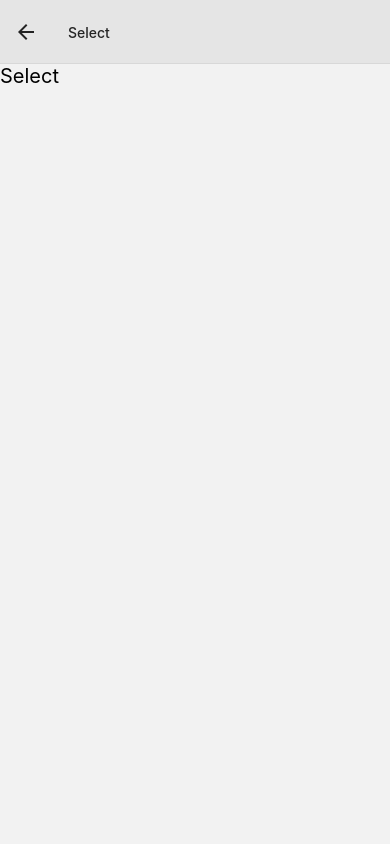
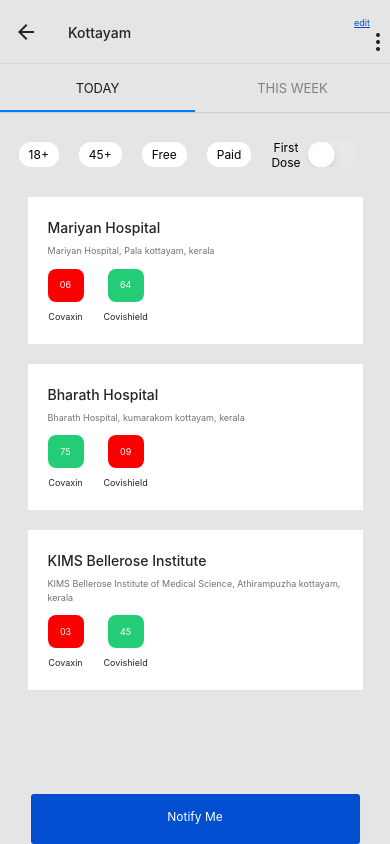
Before and after one commit to GeroWalther/vaccine-slots, a React Native app: screen /Select in a window 390 px wide. Built offline with nearby package versions, Linux system fonts and the light colour scheme.

Commit message:
finished last screen

```diff
--- a/src/routes/Navigation.js
+++ b/src/routes/Navigation.js
@@ -38,7 +38,14 @@ const Nav = () => {
           component={Location}
           options={{title: 'Change location'}}
         />
-        <Stack.Screen name="Select" component={Select} />
+        <Stack.Screen
+          name="Select"
+          component={Select}
+          options={{
+            title: 'Kottayam',
+            headerTitleStyle: {fontSize: 14},
+          }}
+        />
       </Stack.Navigator>
     </NavigationContainer>
   );
--- a/src/screens/Login.js
+++ b/src/screens/Login.js
@@ -91,7 +91,6 @@ const styles = StyleSheet.create({
     padding: 10,
   },
   txtCon: {
-    backgroundColor: '#20eb2045',
     position: 'relative',
     width: '100%',
     height: 156,
--- a/src/screens/Select.js
+++ b/src/screens/Select.js
@@ -1,18 +1,49 @@
-import {StyleSheet, Text, View} from 'react-native';
-import React from 'react';
+// import {StyleSheet} from 'react-native';
+import React, {useLayoutEffect} from 'react';
+import {createMaterialTopTabNavigator} from '@react-navigation/material-top-tabs';
 
-const Select = () => {
+import VerticalDotsBtn from '../ui/VerticalDotsBtn';
+
+import Today from '../tabs/Today';
+import ThisWeek from '../tabs/ThisWeek';
+import EditBtn from '../ui/EditBtn';
+
+const Select = ({navigation}) => {
+  const Tab = createMaterialTopTabNavigator();
+
+  function dots() {}
+  function edit() {}
+  useLayoutEffect(() => {
+    navigation.setOptions({
+      // eslint-disable-next-line react/no-unstable-nested-components
+      headerRight: () => {
+        return (
+          <>
+            <EditBtn onPress={edit}>edit</EditBtn>
+            <VerticalDotsBtn onPress={dots} />
+          </>
+        );
+      },
+    });
+  }, [navigation]);
+
   return (
-    <View>
-      <Text style={styles.txt}>Select</Text>
-    </View>
+    <>
+      <Tab.Navigator
+        screenOptions={{tabBarStyle: {backgroundColor: '#E5E5E5'}}}>
+        <Tab.Screen
+          name="Today"
+          component={Today}
+          options={{tabBarLabel: 'Today'}}
+        />
+        <Tab.Screen
+          name="TabByDistrict"
+          component={ThisWeek}
+          options={{tabBarLabel: 'This Week'}}
+        />
+      </Tab.Navigator>
+    </>
   );
 };
 
 export default Select;
-
-const styles = StyleSheet.create({
-  txt: {
-    fontSize: 20,
-  },
-});
--- /dev/null
+++ b/src/tabs/ThisWeek.js
@@ -0,0 +1,14 @@
+import {StyleSheet, Text, View} from 'react-native';
+import React from 'react';
+
+const Today = () => {
+  return (
+    <View>
+      <Text>This Week</Text>
+    </View>
+  );
+};
+
+export default Today;
+
+const styles = StyleSheet.create({});
--- /dev/null
+++ b/src/tabs/Today.js
@@ -0,0 +1,123 @@
+import {Image, StyleSheet, Text, View, FlatList} from 'react-native';
+import React from 'react';
+import SearchResItem from '../ui/SearchResItem';
+import BlueBtn from '../ui/BlueBtn';
+
+const data = [
+  {
+    key: 1,
+    title: 'Mariyan Hospital',
+    descr: 'Mariyan Hospital, Pala kottayam, kerala',
+    firstColor: '#FB0000',
+    count: '06',
+    secondColor: '#23CD75',
+    count2: '64',
+  },
+  {
+    key: 2,
+    title: 'Bharath Hospital',
+    descr: 'Bharath Hospital, kumarakom kottayam, kerala',
+    firstColor: '#23CD75',
+    count: '75',
+    secondColor: '#FB0000',
+    count2: '09',
+  },
+  {
+    key: 3,
+    title: 'KIMS Bellerose Institute',
+    descr:
+      'KIMS Bellerose Institute of Medical Science, Athirampuzha kottayam, kerala',
+    firstColor: '#FB0000',
+    count: '03',
+    secondColor: '#23CD75',
+    count2: '45',
+  },
+];
+
+const Today = () => {
+  const toggle = require('../assets/toggle.png');
+
+  return (
+    <View style={styles.con}>
+      <View style={styles.topcon}>
+        <View style={styles.tag}>
+          <Text style={styles.tagTx}>18+</Text>
+        </View>
+        <View style={styles.tag}>
+          <Text style={styles.tagTx}>45+</Text>
+        </View>
+        <View style={styles.tag}>
+          <Text style={styles.tagTx}>Free</Text>
+        </View>
+        <View style={styles.tag}>
+          <Text style={styles.tagTx}>Paid</Text>
+        </View>
+        <View style={styles.selectKnobcon}>
+          <Text style={styles.tagTx}>First Dose</Text>
+          <Image source={toggle} style={styles.track} />
+        </View>
+      </View>
+      <FlatList
+        style={styles.flat}
+        data={data}
+        renderItem={({item}) => (
+          <SearchResItem
+            title={item.title}
+            descr={item.descr}
+            color={item.firstColor}
+            color2={item.secondColor}
+            count={item.count}
+            count2={item.count2}
+          />
+        )}
+      />
+      <BlueBtn>Notify Me</BlueBtn>
+    </View>
+  );
+};
+
+export default Today;
+
+const styles = StyleSheet.create({
+  con: {
+    backgroundColor: '#E5E5E5',
+    flex: 1,
+    alignItems: 'center',
+  },
+  tag: {
+    backgroundColor: '#ffffff',
+    paddingHorizontal: 10,
+    marginHorizontal: 10,
+    paddingVertical: 5,
+    borderRadius: 12,
+    justifyContent: 'center',
+  },
+  tagTx: {
+    color: '#000000',
+    fontSize: 12,
+    fontWeight: 400,
+    textAlign: 'center',
+  },
+  topcon: {
+    flexDirection: 'row',
+
+    alignItems: 'center',
+    marginVertical: 30,
+  },
+  flat: {
+    marginBottom: 30,
+  },
+  selectKnobcon: {
+    alignItems: 'center',
+    flexDirection: 'row',
+    marginLeft: 10,
+    marginRight: 60,
+    height: 25,
+    width: 50,
+  },
+  track: {
+    height: '100%',
+    width: '100%',
+    marginLeft: 5,
+  },
+});
--- a/src/ui/BlueBtn.js
+++ b/src/ui/BlueBtn.js
@@ -12,7 +12,6 @@ export default function BlueBtn({children, onPress}) {
 const styles = StyleSheet.create({
   back: {
     backgroundColor: '#014ED0',
-    paddingHorizontal: 141,
     paddingVertical: 15,
     width: 329,
     height: 50,
--- /dev/null
+++ b/src/ui/EditBtn.js
@@ -0,0 +1,25 @@
+import {StyleSheet, Text, Pressable, Platform} from 'react-native';
+import React from 'react';
+
+export default function ClearBtn({children, onPress}) {
+  return (
+    <Pressable style={styles.press} onPress={onPress}>
+      <Text style={styles.editbtn}>{children}</Text>
+    </Pressable>
+  );
+}
+
+const styles = StyleSheet.create({
+  editbtn: {
+    color: '#014ED0',
+    fontWeight: '400',
+    fontSize: 9,
+    lineHeight: 14,
+    textDecorationLine: 'underline',
+  },
+  press: {
+    marginLeft: Platform.OS === 'ios' ? 5 : 6,
+    marginTop: 5,
+    marginRight: 20,
+  },
+});
--- /dev/null
+++ b/src/ui/SearchResItem.js
@@ -0,0 +1,80 @@
+import {StyleSheet, Text, View} from 'react-native';
+import React from 'react';
+
+const SearchResItem = ({title, descr, color, color2, count, count2}) => {
+  return (
+    <View style={styles.con}>
+      <Text style={styles.title}>{title}</Text>
+      <Text style={styles.descr}>{descr}</Text>
+      <View style={styles.boxes}>
+        <View style={styles.column}>
+          <View style={[styles.box, {backgroundColor: color}]}>
+            <Text style={styles.count}>{count}</Text>
+          </View>
+          <Text style={styles.tx}>Covaxin</Text>
+        </View>
+        <View style={styles.column}>
+          <View style={[styles.box, {backgroundColor: color2}]}>
+            <Text style={styles.count}>{count2}</Text>
+          </View>
+          <Text style={styles.tx}>Covishield</Text>
+        </View>
+      </View>
+    </View>
+  );
+};
+
+export default SearchResItem;
+
+const styles = StyleSheet.create({
+  con: {
+    backgroundColor: 'white',
+    flex: 1,
+    width: 335,
+    padding: 20,
+    gap: 6,
+    marginBottom: 20,
+  },
+  boxes: {
+    flexDirection: 'row',
+  },
+  box: {
+    width: 36,
+    height: 33,
+    borderRadius: 8,
+    justifyContent: 'center',
+    alignItems: 'center',
+  },
+  count: {
+    color: '#FFFAFA',
+    fontSize: 9,
+    lineHeight: 13.5,
+    fontWeight: 400,
+  },
+  column: {
+    flexDirection: 'column',
+    alignItems: 'center',
+    marginRight: 20,
+  },
+  tx: {
+    fontSize: 9,
+    fontWeight: 400,
+    lineHeight: 14,
+    color: '#242424',
+    marginTop: 8,
+  },
+  title: {
+    fontSize: 14,
+    fontWeight: 500,
+    lineHeight: 21,
+    color: '#242424',
+  },
+  descr: {
+    fontSize: 9,
+    fontWeight: 400,
+    lineHeight: 13.5,
+    color: '#727272',
+    marginTop: -0,
+    marginBottom: 5,
+  },
+});
```
Also changed, not shown: src/assets/toggle.png (added).
